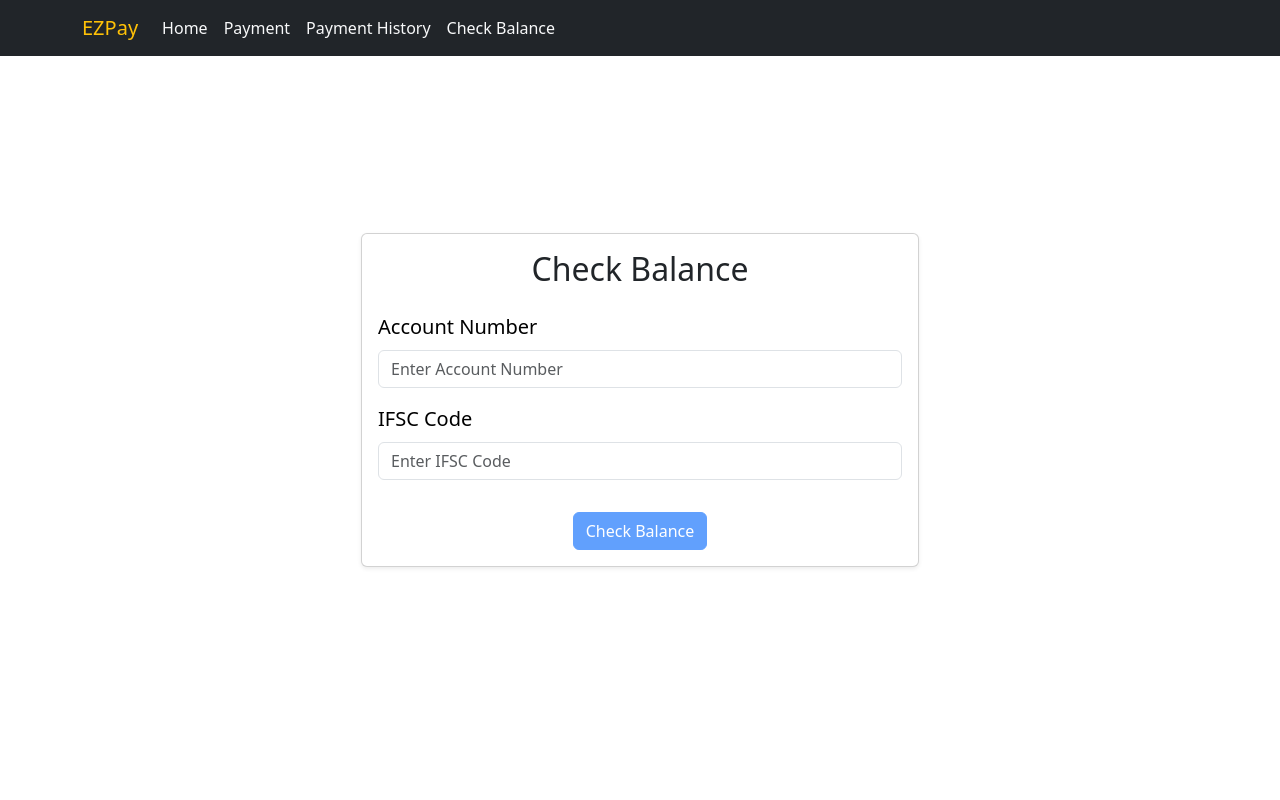
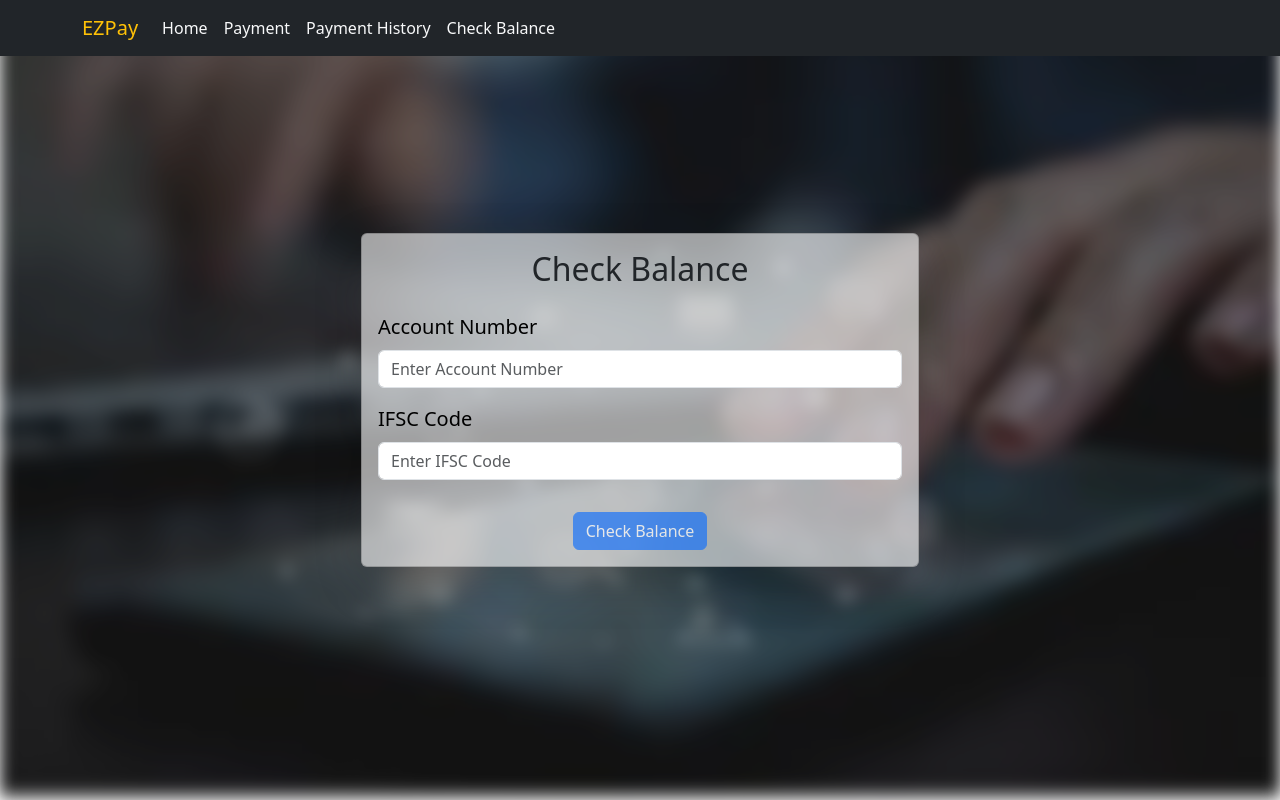
Before and after one commit to AishveenKaur/Ezpay_front, a React (Create React App) app: page /check-balance in a window 1280 px wide. Built offline with nearby package versions, Linux system fonts and the light colour scheme.

Commit message:
Update CheckBalance.js

```diff
--- a/src/Pages/CheckBalance.js
+++ b/src/Pages/CheckBalance.js
@@ -3,6 +3,7 @@ import { Container, Form, Button, Alert, Spinner, Row, Col, Card } from "react-b
 import NavbarComponent from "./Navbar";
 import { useNavigate } from "react-router-dom";
 import axios from "axios";
+import backgroundImage from "../assets/image5.jpeg";
 
 const CheckBalance = () => {
   const [accountNumber, setAccountNumber] = useState("");
@@ -39,12 +40,25 @@ const CheckBalance = () => {
   return (
     <>
       <NavbarComponent />
-      <Container className="d-flex justify-content-center align-items-center" style={{ minHeight: "100vh" }}>
-        <Card className="w-50 shadow-sm">
+      {/* Background Image */}
+      <div
+        className="position-fixed w-100 h-100"
+        style={{
+          backgroundImage: `url(${backgroundImage})`,
+          backgroundSize: "cover",
+          backgroundPosition: "center",
+          filter: "blur(8px) brightness(50%)", // Blur and dim the background
+          zIndex: -1,
+        }}
+      ></div>
+
+      {/* Main Content */}
+      <Container className="d-flex justify-content-center align-items-center position-relative" style={{ minHeight: "100vh", zIndex: 1 }}>
+        <Card className="w-50 shadow-lg" style={{ backgroundColor: "rgba(255, 255, 255, 0.6)" }}> {/* Adjusted opacity for transparency */}
           <Card.Body>
             {!checkingDone ? (
               <>
-                <h2 className="text-center mb-4">Check Balance</h2>
+                <h2 className="text-center mb-4 text-dark">Check Balance</h2>
                 <Form>
                   <Form.Group controlId="accountNumber" className="mb-3">
                     <Form.Label style={{ fontSize: '1.25em', color: 'black' }}>Account Number</Form.Label>
```
